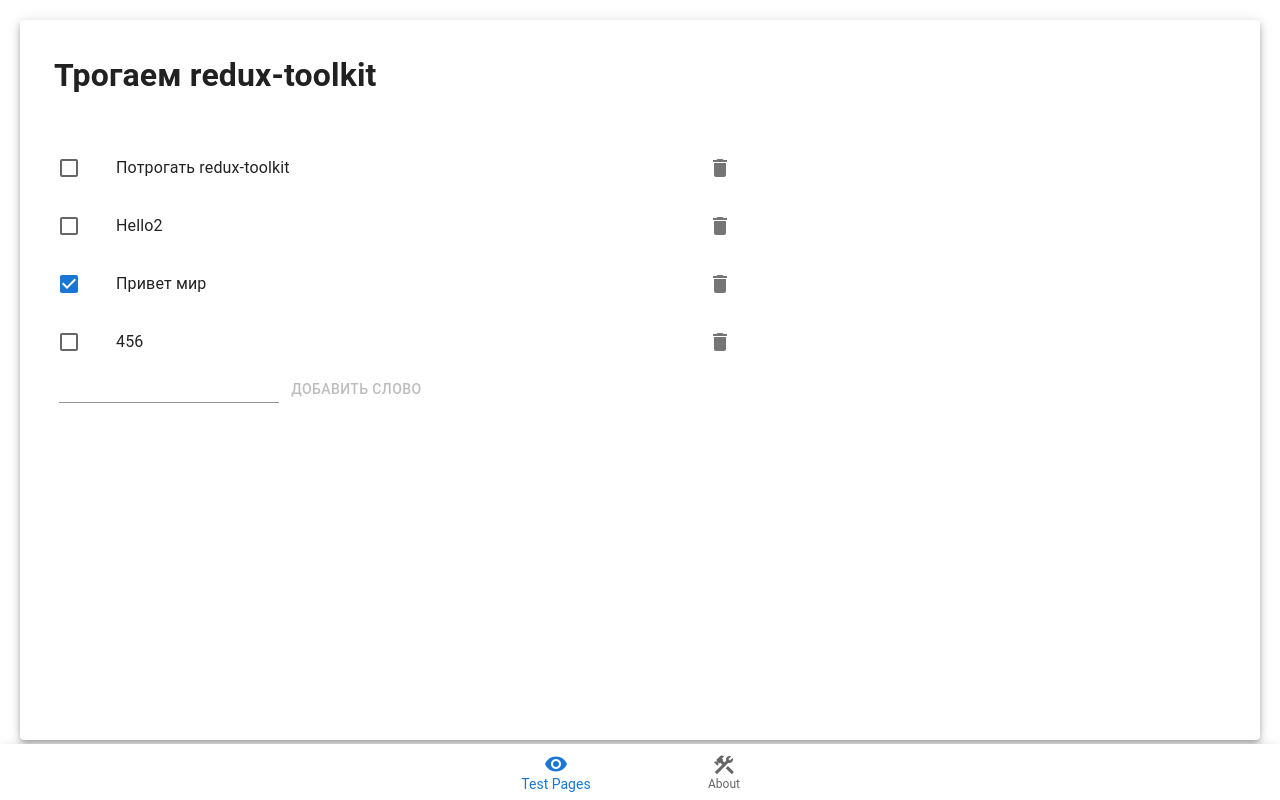
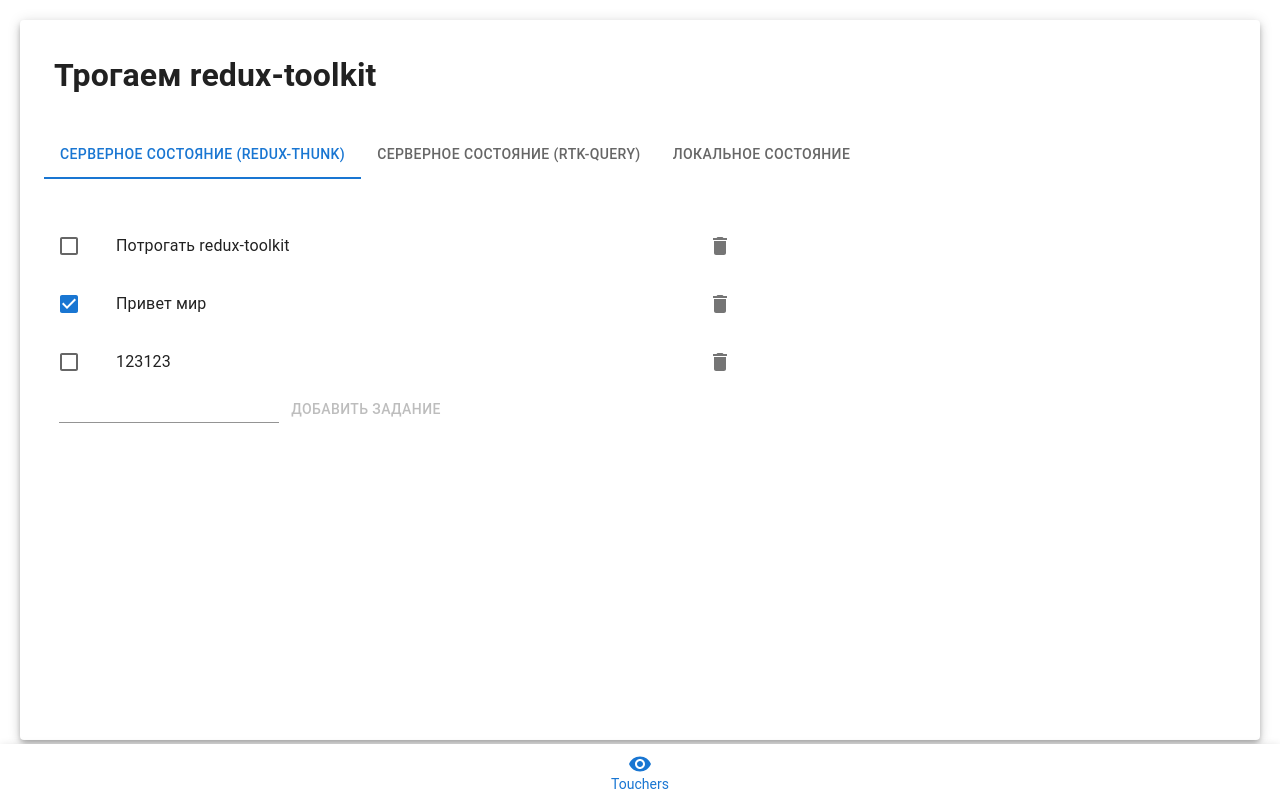
Before and after one commit to drepnikov/toucher, a React (Create React App) app: page / in a window 1280 px wide. Built offline with nearby package versions, Linux system fonts and the light colour scheme; data requests are answered from the project's data file; the HTML template or start-up script is replaced by a standard one.

Commit message:
Организовал rtk-toucher на три разных страницы

```diff
--- a/server/db.json
+++ b/server/db.json
@@ -6,19 +6,14 @@
       "completed": false
     },
     {
-      "value": "Hello2",
-      "completed": false,
-      "id": 2
-    },
-    {
       "value": "Привет мир",
       "completed": true,
       "id": 6
     },
     {
-      "value": "456",
+      "value": "123123",
       "completed": false,
-      "id": 8
+      "id": 7
     }
   ]
 }
--- a/src/core/App.tsx
+++ b/src/core/App.tsx
@@ -1,9 +1,8 @@
 import * as React from "react";
-import { TestPage } from "src/touchers/state-management/redux-toolkit/TestPage/TestPage";
-import { TestPageStore } from "src/touchers/state-management/redux-toolkit/TestPage/stores/WithoutRTKQuery/store";
-import { Provider } from "react-redux";
+
 import { BottomNav } from "src/core/components/BottomNavigation/BottomNav";
 import { Container, Paper } from "@mui/material";
+import { ReduxToolkitToucher } from "src/touchers/state-management/redux-toolkit/TestPage/ReduxToolkitToucher";
 
 interface IAppProps {}
 
@@ -11,9 +10,7 @@ const App: React.FC<IAppProps> = () => {
     return (
         <Paper sx={{ m: "20px", minHeight: "90vh" }} elevation={5}>
             <Container maxWidth={"xl"}>
-                <Provider store={TestPageStore}>
-                    <TestPage />
-                </Provider>
+                <ReduxToolkitToucher />
                 <BottomNav currentValue={"Test Pages"} />
             </Container>
         </Paper>
--- a/src/core/components/BottomNavigation/BottomNav.tsx
+++ b/src/core/components/BottomNavigation/BottomNav.tsx
@@ -1,12 +1,10 @@
 import * as React from "react";
 import { BottomNavigation, BottomNavigationAction, Paper } from "@mui/material";
 import RemoveRedEyeIcon from "@mui/icons-material/RemoveRedEye";
-import Develop from "@mui/icons-material/Construction";
 import { useState } from "react";
 
 export enum BottomNavItemsEnum {
-    TestPages,
-    About,
+    Touchers,
 }
 
 interface IBottomNavProps {
@@ -14,9 +12,7 @@ interface IBottomNavProps {
 }
 
 const BottomNav: React.FC<IBottomNavProps> = () => {
-    const [currentPage, setCurrentPage] = useState(
-        BottomNavItemsEnum.TestPages
-    );
+    const [currentPage, setCurrentPage] = useState(BottomNavItemsEnum.Touchers);
 
     return (
         <Paper
@@ -34,14 +30,9 @@ const BottomNav: React.FC<IBottomNavProps> = () => {
                 showLabels
             >
                 <BottomNavigationAction
-                    value={BottomNavItemsEnum.TestPages}
-                    label={"Test Pages"}
+                    value={BottomNavItemsEnum.Touchers}
+                    label={"Touchers"}
                     icon={<RemoveRedEyeIcon />}
-                />
-                <BottomNavigationAction
-                    value={BottomNavItemsEnum.About}
-                    label={"About"}
-                    icon={<Develop />}
                 />
             </BottomNavigation>
         </Paper>
--- /dev/null
+++ b/src/touchers/state-management/redux-toolkit/TestPage/ReduxToolkitToucher.tsx
@@ -0,0 +1,54 @@
+import * as React from "react";
+import { WithReduxThunk } from "src/touchers/state-management/redux-toolkit/TestPage/stores/WithReduxThunk/WithReduxThunk";
+import { WithReduxThunkStore } from "src/touchers/state-management/redux-toolkit/TestPage/stores/WithReduxThunk/store";
+import { Provider } from "react-redux";
+import { Tab, Tabs } from "@mui/material";
+import { useState } from "react";
+import { PageHeader } from "src/core/components/PageHeader/PageHeader";
+
+enum TabsEnum {
+    withReduxThunk,
+    withRTKQuery,
+    OnlyLocalState,
+}
+
+interface IReduxToolkitToucherProps {}
+
+const ReduxToolkitToucher: React.FC<IReduxToolkitToucherProps> = () => {
+    const [currentTab, setCurrentTab] = useState(TabsEnum.withReduxThunk);
+
+    return (
+        <div>
+            <div>
+                <PageHeader>Трогаем redux-toolkit</PageHeader>
+            </div>
+            <Tabs
+                sx={{ mb: "30px" }}
+                value={currentTab}
+                onChange={(_, val) => {
+                    setCurrentTab(val);
+                }}
+            >
+                <Tab
+                    label="Серверное состояние (redux-thunk)"
+                    value={TabsEnum.withReduxThunk}
+                />
+                <Tab
+                    label="Серверное состояние (rtk-query)"
+                    value={TabsEnum.withRTKQuery}
+                />
+                <Tab
+                    label="Локальное состояние"
+                    value={TabsEnum.OnlyLocalState}
+                />
+            </Tabs>
+            {currentTab === TabsEnum.withReduxThunk && (
+                <Provider store={WithReduxThunkStore}>
+                    <WithReduxThunk />
+                </Provider>
+            )}
+        </div>
+    );
+};
+
+export { ReduxToolkitToucher };
--- a/src/touchers/state-management/redux-toolkit/TestPage/TestPage.tsx
+++ b/src/touchers/state-management/redux-toolkit/TestPage/stores/WithReduxThunk/WithReduxThunk.tsx
@@ -1,4 +1,19 @@
 import * as React from "react";
+import { useAppDispatch } from "src/touchers/state-management/redux-toolkit/TestPage/stores/WithReduxThunk/hooks/useAppDispatch";
+import { useAppSelector } from "src/touchers/state-management/redux-toolkit/TestPage/stores/WithReduxThunk/hooks/useAppSelector";
+import {
+    addTodoAction,
+    clearError,
+    deleteTodoAction,
+    fetchTodosAction,
+    selectErrorStatus,
+    selectLoadingStatus,
+    selectTodos,
+    toggleTodoCompletedAction,
+} from "src/touchers/state-management/redux-toolkit/TestPage/stores/WithReduxThunk/slices/TodoListSlice";
+import { useEffect, useState } from "react";
+import { LoaderPopup } from "src/core/components/Loader/LoaderPopup";
+import { ErrorPopup } from "src/core/components/ErrorPopup/ErrorPopup";
 import {
     Box,
     Button,
@@ -11,28 +26,12 @@ import {
     ListItemText,
     TextField,
 } from "@mui/material";
-import { useEffect, useState } from "react";
-import { PageHeader } from "src/core/components/PageHeader/PageHeader";
-import { useTestPageDispatch } from "src/touchers/state-management/redux-toolkit/TestPage/stores/WithoutRTKQuery/hooks/useAppDispatch";
-import { useAppSelector } from "src/touchers/state-management/redux-toolkit/TestPage/stores/WithoutRTKQuery/hooks/useAppSelector";
-import {
-    addTodoAction,
-    clearError,
-    deleteTodoAction,
-    fetchTodosAction,
-    selectErrorStatus,
-    selectLoadingStatus,
-    selectTodos,
-    toggleTodoCompletedAction,
-} from "src/touchers/state-management/redux-toolkit/TestPage/stores/WithoutRTKQuery/slices/TodoListSlice";
-import { LoaderPopup } from "src/core/components/Loader/LoaderPopup";
-import { ErrorPopup } from "src/core/components/ErrorPopup/ErrorPopup";
 import DeleteIcon from "@mui/icons-material/Delete";
 
-interface ITestPageProps {}
+interface IWithReduxThunkProps {}
 
-const TestPage: React.FC<ITestPageProps> = () => {
-    const dispatch = useTestPageDispatch();
+const WithReduxThunk: React.FC<IWithReduxThunkProps> = () => {
+    const dispatch = useAppDispatch();
 
     const todos = useAppSelector(selectTodos);
     const loading = useAppSelector(selectLoadingStatus);
@@ -54,9 +53,7 @@ const TestPage: React.FC<ITestPageProps> = () => {
                     dispatch(clearError());
                 }}
             />
-            <div>
-                <PageHeader>Трогаем redux-toolkit</PageHeader>
-            </div>
+
             <div>
                 <List sx={{ width: "700px" }}>
                     {todos.map((todo) => {
@@ -113,7 +110,7 @@ const TestPage: React.FC<ITestPageProps> = () => {
                                 setNewWordValue("");
                             }}
                         >
-                            Добавить слово
+                            Добавить задание
                         </Button>
                     </Box>
                 </List>
@@ -122,4 +119,4 @@ const TestPage: React.FC<ITestPageProps> = () => {
     );
 };
 
-export { TestPage };
+export { WithReduxThunk };
--- /dev/null
+++ b/src/touchers/state-management/redux-toolkit/TestPage/stores/WithReduxThunk/hooks/useAppDispatch.ts
@@ -0,0 +1,6 @@
+import { useDispatch } from "react-redux";
+import { WithReduxThunkDispatch } from "src/touchers/state-management/redux-toolkit/TestPage/stores/WithReduxThunk/store";
+
+const useAppDispatch = () => useDispatch<WithReduxThunkDispatch>();
+
+export { useAppDispatch };
--- /dev/null
+++ b/src/touchers/state-management/redux-toolkit/TestPage/stores/WithReduxThunk/hooks/useAppSelector.ts
@@ -0,0 +1,7 @@
+import { WithReduxThunkRootState } from "src/touchers/state-management/redux-toolkit/TestPage/stores/WithReduxThunk/store";
+import { TypedUseSelectorHook, useSelector } from "react-redux";
+
+const useAppSelector: TypedUseSelectorHook<WithReduxThunkRootState> =
+    useSelector;
+
+export { useAppSelector };
--- a/src/touchers/state-management/redux-toolkit/TestPage/stores/WithoutRTKQuery/slices/TodoListSlice.ts
+++ b/src/touchers/state-management/redux-toolkit/TestPage/stores/WithReduxThunk/slices/TodoListSlice.ts
@@ -1,5 +1,5 @@
 import { createAsyncThunk, createSlice } from "@reduxjs/toolkit";
-import { TestPageRootState } from "src/touchers/state-management/redux-toolkit/TestPage/stores/WithoutRTKQuery/store";
+import { WithReduxThunkRootState } from "src/touchers/state-management/redux-toolkit/TestPage/stores/WithReduxThunk/store";
 import {
     fetchTodos,
     ITodo,
@@ -114,8 +114,9 @@ export const { clearError } = TodoListSlice.actions;
 export const TodoListReducer = TodoListSlice.reducer;
 
 // selectors
-export const selectTodos = (state: TestPageRootState) => state.TodoList.todos;
-export const selectLoadingStatus = (state: TestPageRootState) =>
+export const selectTodos = (state: WithReduxThunkRootState) =>
+    state.TodoList.todos;
+export const selectLoadingStatus = (state: WithReduxThunkRootState) =>
     state.TodoList.loading;
-export const selectErrorStatus = (state: TestPageRootState) =>
+export const selectErrorStatus = (state: WithReduxThunkRootState) =>
     state.TodoList.error;
--- /dev/null
+++ b/src/touchers/state-management/redux-toolkit/TestPage/stores/WithReduxThunk/store.ts
@@ -0,0 +1,13 @@
+import { configureStore } from "@reduxjs/toolkit";
+import { TodoListReducer } from "src/touchers/state-management/redux-toolkit/TestPage/stores/WithReduxThunk/slices/TodoListSlice";
+
+export const WithReduxThunkStore = configureStore({
+    reducer: {
+        TodoList: TodoListReducer,
+    },
+});
+
+export type WithReduxThunkRootState = ReturnType<
+    typeof WithReduxThunkStore.getState
+>;
+export type WithReduxThunkDispatch = typeof WithReduxThunkStore.dispatch;
--- a/src/touchers/state-management/redux-toolkit/TestPage/stores/WithoutRTKQuery/hooks/useAppDispatch.ts
+++ /dev/null
@@ -1,6 +0,0 @@
-import { useDispatch } from "react-redux";
-import { TestPageDispatch } from "src/touchers/state-management/redux-toolkit/TestPage/stores/WithoutRTKQuery/store";
-
-const useTestPageDispatch = () => useDispatch<TestPageDispatch>();
-
-export { useTestPageDispatch };
--- a/src/touchers/state-management/redux-toolkit/TestPage/stores/WithoutRTKQuery/hooks/useAppSelector.ts
+++ /dev/null
@@ -1,6 +0,0 @@
-import { TestPageRootState } from "src/touchers/state-management/redux-toolkit/TestPage/stores/WithoutRTKQuery/store";
-import { TypedUseSelectorHook, useSelector } from "react-redux";
-
-const useAppSelector: TypedUseSelectorHook<TestPageRootState> = useSelector;
-
-export { useAppSelector };
--- a/src/touchers/state-management/redux-toolkit/TestPage/stores/WithoutRTKQuery/store.ts
+++ /dev/null
@@ -1,11 +0,0 @@
-import { configureStore } from "@reduxjs/toolkit";
-import { TodoListReducer } from "src/touchers/state-management/redux-toolkit/TestPage/stores/WithoutRTKQuery/slices/TodoListSlice";
-
-export const TestPageStore = configureStore({
-    reducer: {
-        TodoList: TodoListReducer,
-    },
-});
-
-export type TestPageRootState = ReturnType<typeof TestPageStore.getState>;
-export type TestPageDispatch = typeof TestPageStore.dispatch;
```
